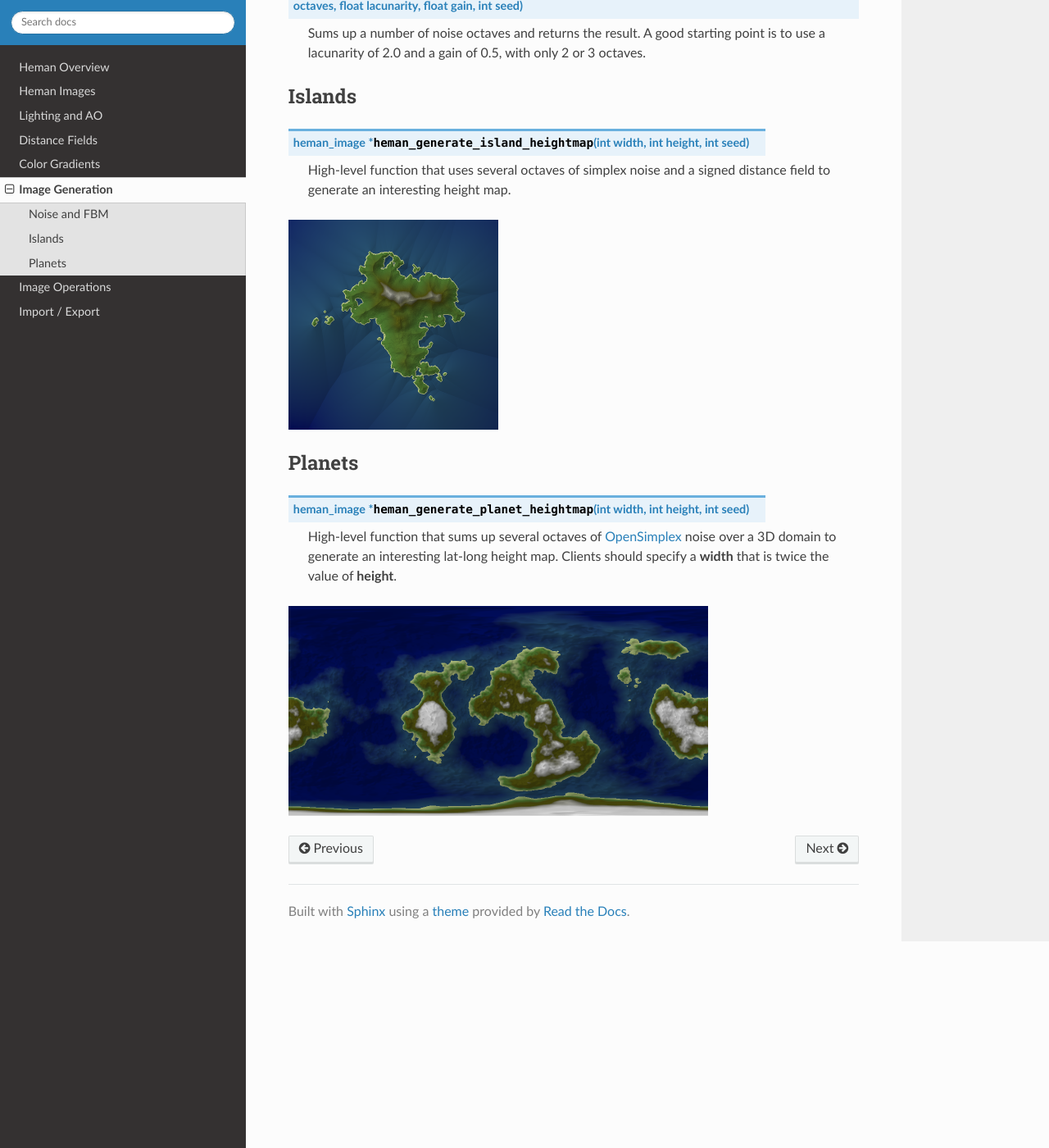
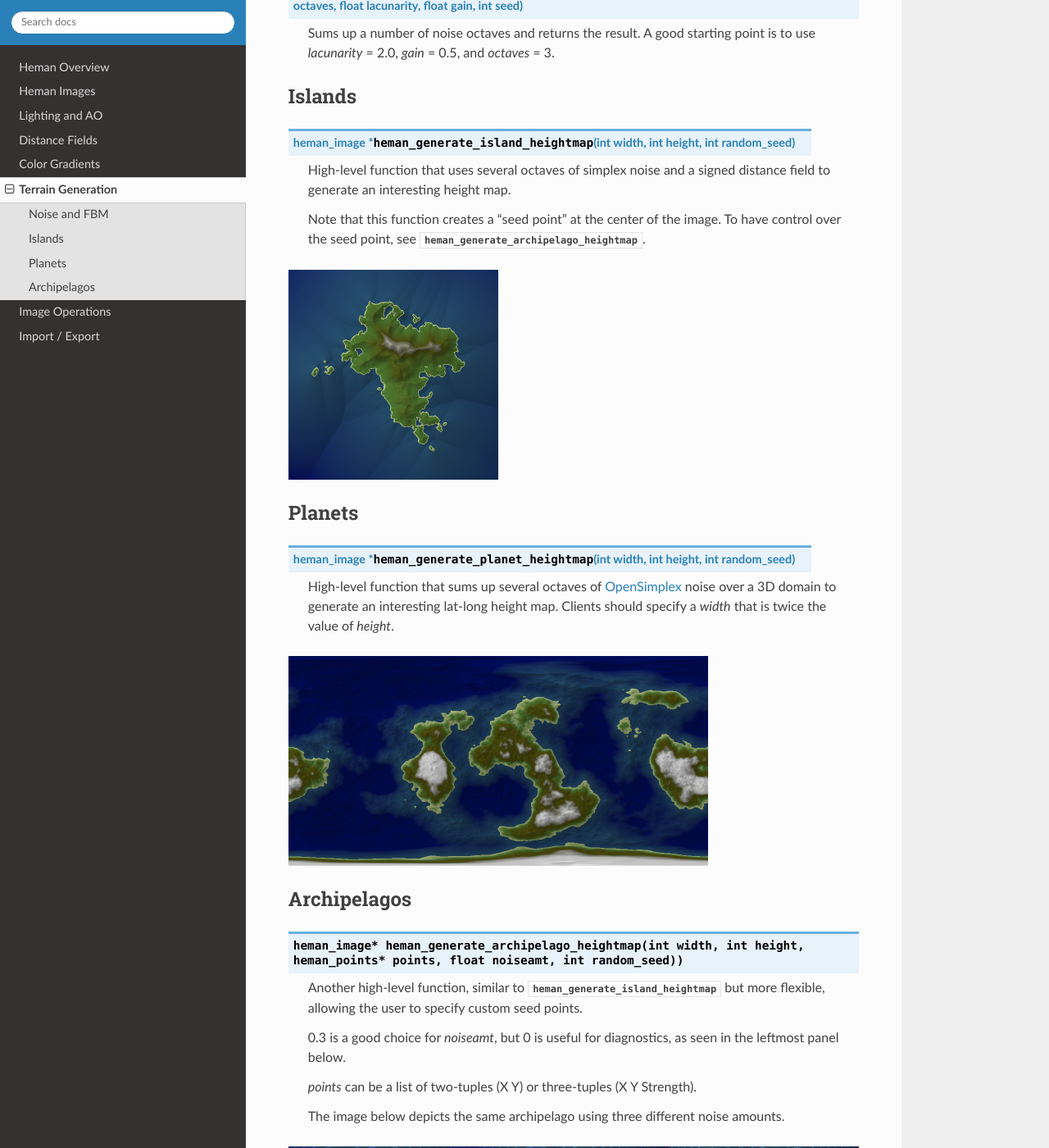
Before and after one commit to prideout/heman, a Sphinx documentation site: the page built from docs/generate.rst, in a window 1280 px wide and 1400 px high, scrolled down 701 px. Shown: the whole window at 82% size. Built offline with Sphinx 7.4.7 and the Read the Docs theme 2.0.0, drawn with Linux system fonts in a browser that asks for light colours; some of the changed text lies outside the part shown.

Commit message:
Add archipelago to the Sphinx docs and JavaScript wrapper.

```diff
--- a/docs/generate.rst
+++ b/docs/generate.rst
@@ -1,5 +1,5 @@
-Image Generation
-################
+Terrain Generation
+##################
 
 All functions with the ``heman_generate_`` prefix are meant to help in the creation of interesting procedural imagery.
 
@@ -16,14 +16,16 @@ The image on the left is Ken Perlin's simplex noise function, which is nice and
 
 .. c:function:: heman_image* heman_generate_simplex_fbm(int width, int height, float frequency, float amplitude, int octaves, float lacunarity, float gain, int seed)
 
-    Sums up a number of noise octaves and returns the result. A good starting point is to use a lacunarity of 2.0 and a gain of 0.5, with only 2 or 3 octaves.
+    Sums up a number of noise octaves and returns the result. A good starting point is to use `lacunarity` = 2.0, `gain` = 0.5, and `octaves` = 3.
 
 Islands
 =======
 
-.. c:function:: heman_image* heman_generate_island_heightmap(int width, int height, int seed)
+.. c:function:: heman_image* heman_generate_island_heightmap(int width, int height, int random_seed)
 
     High-level function that uses several octaves of simplex noise and a signed distance field to generate an interesting height map.
+
+    Note that this function creates a "seed point" at the center of the image. To have control over the seed point, see :c:data:`heman_generate_archipelago_heightmap`.
 
 .. image:: _static/island.png
    :width: 256px
@@ -31,9 +33,25 @@ Islands
 Planets
 =======
 
-.. c:function:: heman_image* heman_generate_planet_heightmap(int width, int height, int seed)
+.. c:function:: heman_image* heman_generate_planet_heightmap(int width, int height, int random_seed)
 
-    High-level function that sums up several octaves of `OpenSimplex <https://en.wikipedia.org/wiki/OpenSimplex_noise>`_ noise over a 3D domain to generate an interesting lat-long height map.  Clients should specify a **width** that is twice the value of **height**.
+    High-level function that sums up several octaves of `OpenSimplex <https://en.wikipedia.org/wiki/OpenSimplex_noise>`_ noise over a 3D domain to generate an interesting lat-long height map.  Clients should specify a `width` that is twice the value of `height`.
 
 .. image:: _static/planet.png
    :width: 512px
+
+Archipelagos
+============
+
+.. c:function:: heman_image* heman_generate_archipelago_heightmap(int width, int height, heman_points* points, float noiseamt, int random_seed))
+
+    Another high-level function, similar to :c:data:`heman_generate_island_heightmap` but more flexible, allowing the user to specify custom seed points.
+
+    0.3 is a good choice for `noiseamt`, but 0 is useful for diagnostics, as seen in the leftmost panel below.
+
+    `points` can be a list of two-tuples (X Y) or three-tuples (X Y Strength).
+
+    The image below depicts the same archipelago using three different noise amounts.
+
+.. image:: _static/archipelago.png
+   :width: 768px
```
Also changed, not shown: docs/_static/archipelago.png (added), 1 other file.
